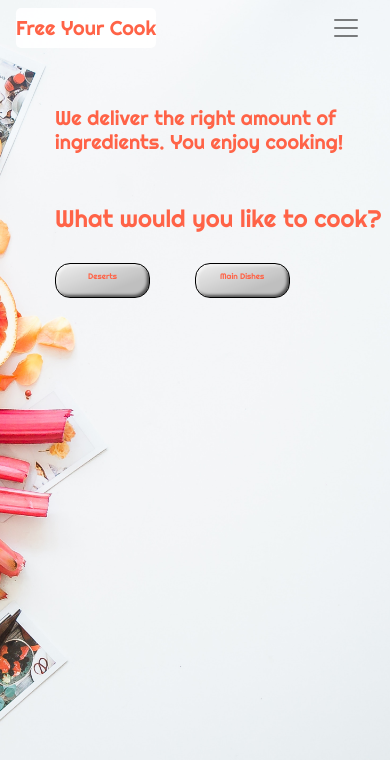
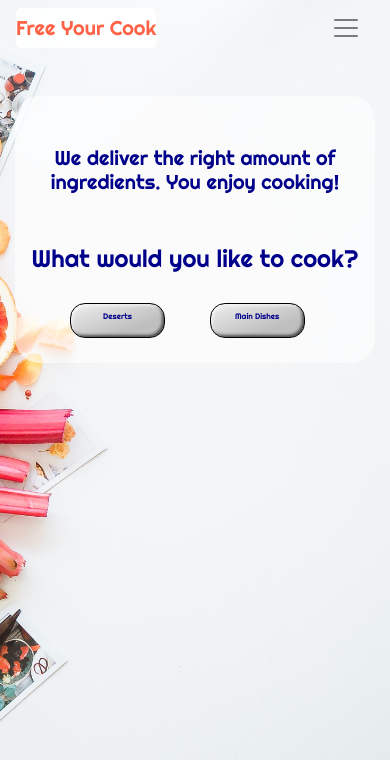
Before and after one commit to IremPeker/bootstrap-project, a plain HTML site: page index.html in a window 390 px wide. Shown: the top 760 px of the page. Drawn offline with nearby package versions, Linux system fonts and the light colour scheme.

Commit message:
Changed the colors for mobile

```diff
--- a/css/style.scss
+++ b/css/style.scss
@@ -1,6 +1,8 @@
 *{
     margin: 0;
     padding: 0;
+    color: darkblue;
+    font-family: 'Righteous', cursive;
 }
 
 body {
@@ -11,9 +13,6 @@ body {
   -webkit-background-size: cover;
   -moz-background-size: cover;
   -o-background-size: cover;
-  //overflow: hidden;
-  font-family: 'Righteous', cursive;
-  color: tomato;
 }
 
 //Navigation
@@ -22,6 +21,9 @@ nav {
 
     a {
         color: darkblue;
+        &:hover {
+            color: tomato;
+        }
     }
 
     .my-brand {
@@ -40,7 +42,6 @@ nav {
     .my-row {
         margin-left: 45px;
        .enjoy {
-       color: tomato;
        margin-top: 50px;
        margin-bottom: 30px;
        }
@@ -58,7 +59,7 @@ nav {
     box-shadow: inset 2px 2px 3px rgba(255, 255, 255, 0.6), inset -2px -2px 3px rgba(0, 0, 0, 0.6);
 	border-radius:15px;
 	border:1px solid black;
-	color: tomato;
+	color: darkblue;
 	font-size:13px;
 	padding:6px 24px;
 	text-decoration:none;
@@ -86,7 +87,10 @@ nav {
     width: 100%;
     .my-row {
         width: 100%;
-        margin-left: 25px;
+        margin-left: 0px;
+        margin-top: 40px;
+        background: rgba(255, 255, 255, 0.6);
+        border-radius: 25px;
        .enjoy {
            h1 {
                font-size: 20px;
--- a/index.html
+++ b/index.html
@@ -53,13 +53,13 @@
 
         <div class="container explanation">
 
-            <div class="row flex-column align-content-end my-row">
+            <div class="row flex-column align-content-end text-center my-row">
                 <div class="col-12 col-xs-12 col-sm-10 col-md-8 col-lg-8 enjoy">
                     <h1>We deliver the right amount of ingredients. You enjoy cooking!</h1>
                 </div>
-                <div class="col-12 col-xs-12 col-sm-10 col-md-8 col-lg-8 my-question">
+                <div class="col-12 col-xs-12 col-sm-10 col-md-8 col-lg-8 text-center my-question">
                     <h2 class="question">What would you like to cook?</h2>
-                    <div class="row my-button-row">
+                    <div class="row justify-content-center my-button-row">
                         <div class="col-3 my-button-col">
                             <button type="button"
                                 class="btn-lg d-flex justify-content-center my-button">Deserts</button>
```
Also changed, not shown: css/style.css.
